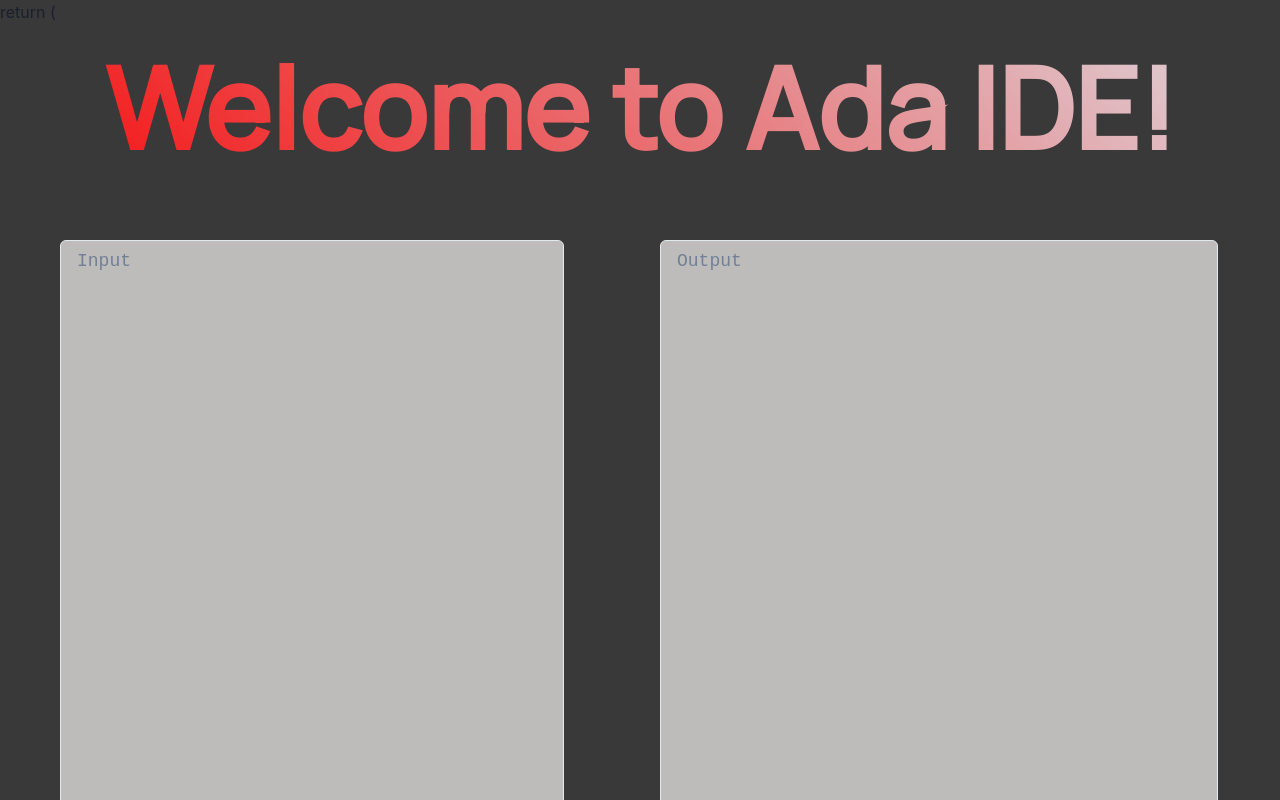
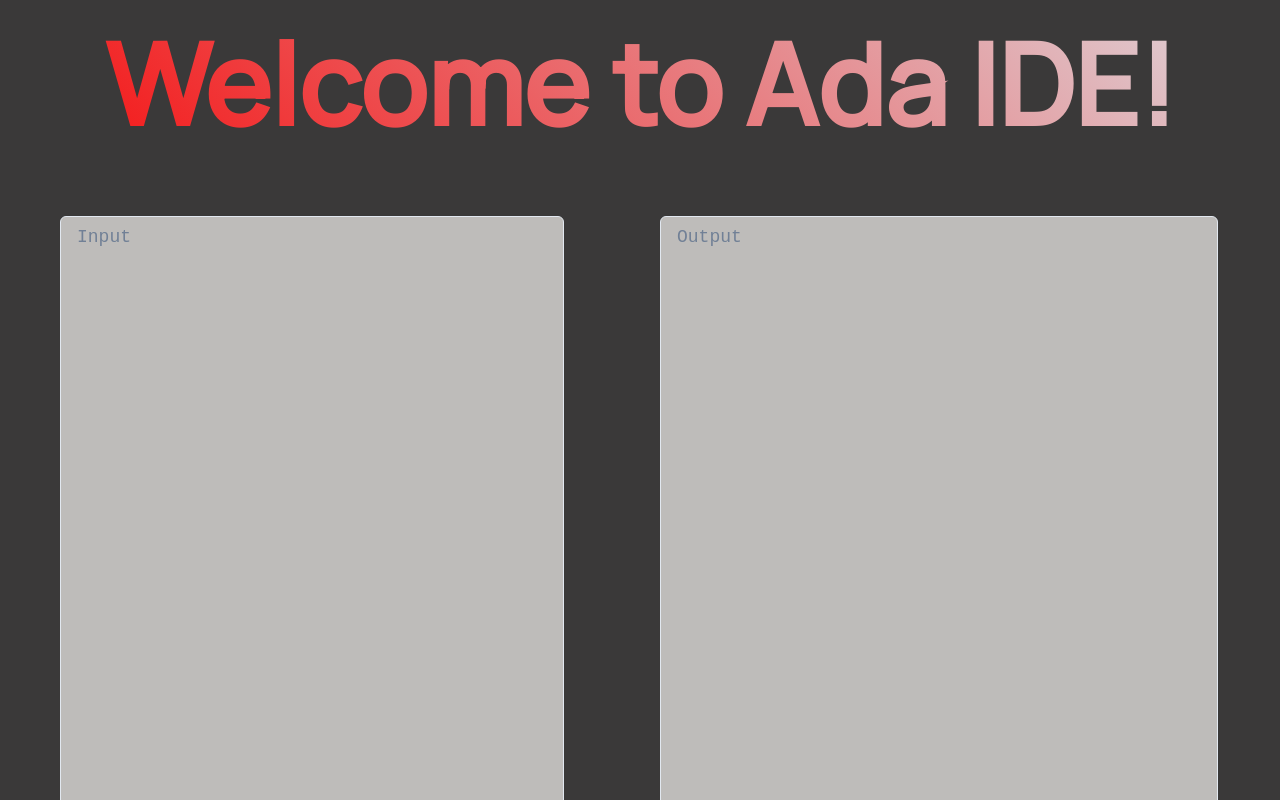
Before and after one commit to zakhaev26/OiDE-compiler, a React (Vite) app in the folder OiDE-React/: page /code/Ada in a window 1280 px wide. Shown: the top 800 px of the page. Built offline with nearby package versions, Linux system fonts and the light colour scheme; a web font is replaced by a local one.

Commit message:
Update Codespaces.jsx
patched -- extra return statement in codespaces.jsx

```diff
--- a/OiDE-React/src/components/Codespaces.jsx
+++ b/OiDE-React/src/components/Codespaces.jsx
@@ -53,7 +53,7 @@ const Codespaces = () => {
 
 
     return (
-        <div id='gon' style={{ width: '100%' }}>  return (
+        <div id='gon' style={{ width: '100%' }}>
 
             <h1 style={{ textAlign: 'center' }} className='gradient-text'>Welcome to {lang} IDE!</h1>
             <Text mb='8px'></Text>
```
